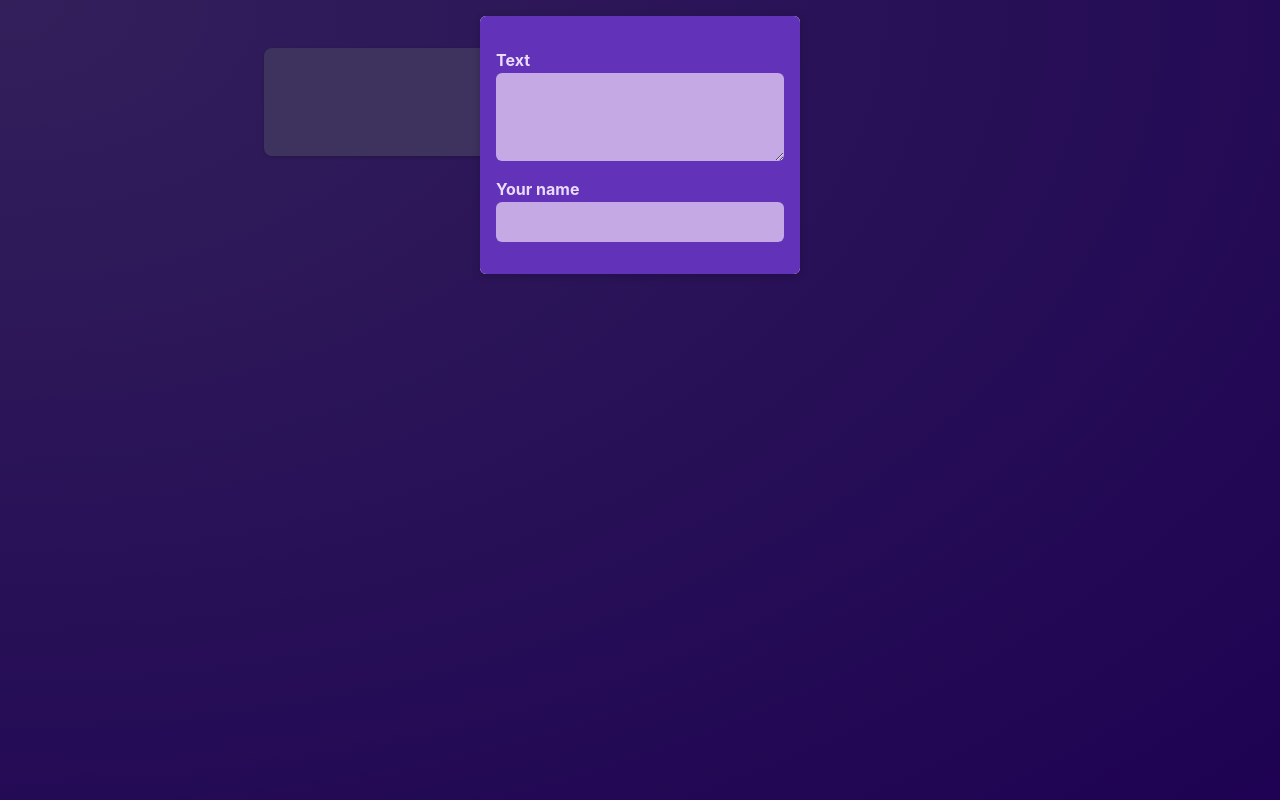
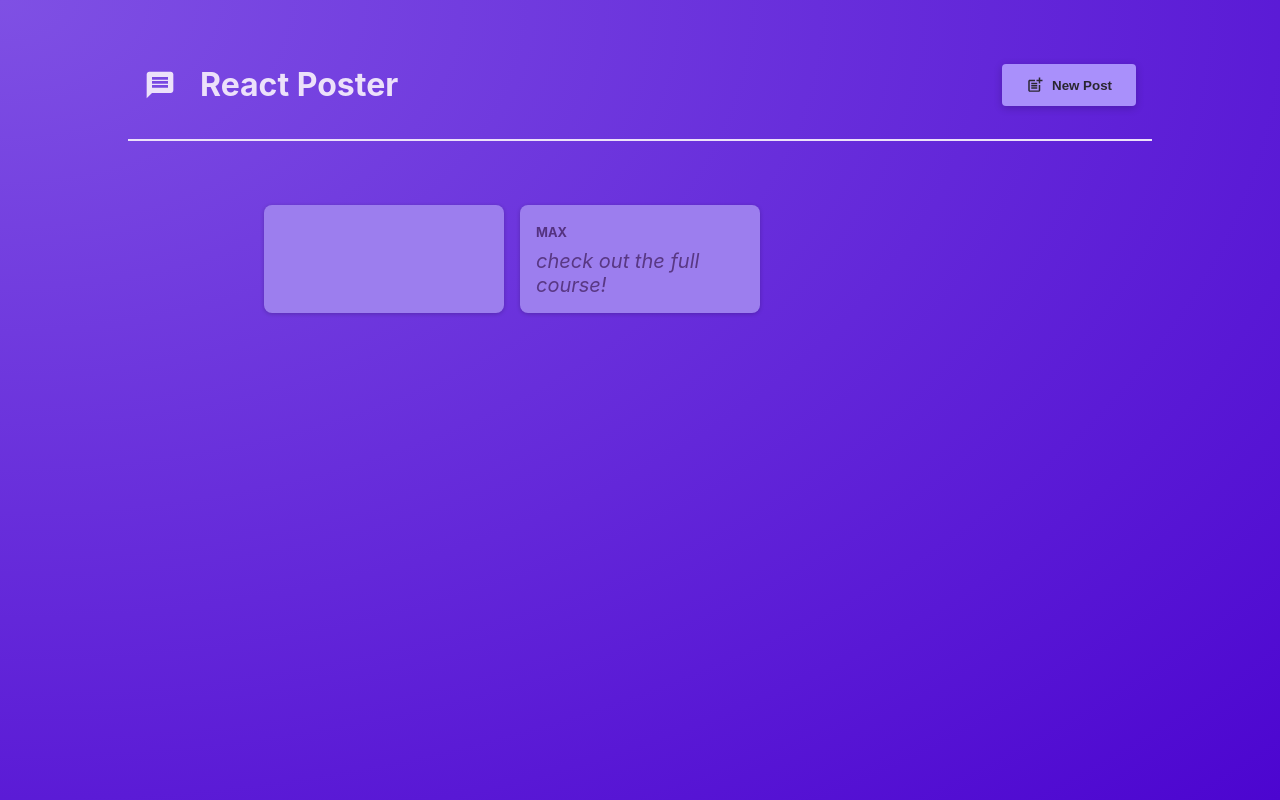
Before and after one commit to PJLindsay/react-crash-course, a React (Vite) app: page / in a window 1280 px wide. Built offline with nearby package versions, Linux system fonts and the light colour scheme.

Commit message:
Add Hide and Show Modal logic to App component

```diff
--- a/src/App.jsx
+++ b/src/App.jsx
@@ -1,10 +1,29 @@
+import { useState } from "react";
+
 import PostsList from "./components/PostsList";
+import MainHeader from "./components/MainHeader";
 
 function App() {
+  const [modalIsVisible, setModalIsVisible] = useState(false);
+
+  function hideModalHandler() {
+    setModalIsVisible(false);
+  }
+
+  function showModalHandler() {
+    setModalIsVisible(true);
+  }
+
   return (
-    <main>
-      <PostsList />
-    </main>
+    <>
+      <MainHeader onCreatePost={showModalHandler} />
+      <main>
+        <PostsList
+          isPosting={modalIsVisible}
+          onStopPosting={hideModalHandler}
+        />
+      </main>
+    </>
   );
 }
 
--- /dev/null
+++ b/src/components/MainHeader.jsx
@@ -0,0 +1,22 @@
+import { MdPostAdd, MdMessage } from 'react-icons/md';
+
+import classes from './MainHeader.module.css';
+
+function MainHeader({ onCreatePost }) {
+  return (
+    <header className={classes.header}>
+      <h1 className={classes.logo}>
+        <MdMessage />
+        React Poster
+      </h1>
+      <p>
+        <button className={classes.button} onClick={onCreatePost}>
+          <MdPostAdd size={18} />
+          New Post
+        </button>
+      </p>
+    </header>
+  );
+}
+
+export default MainHeader;
--- /dev/null
+++ b/src/components/MainHeader.module.css
@@ -0,0 +1,36 @@
+.header {
+    /* padding: 2rem 10%; */
+    margin: 2rem 10%;
+    padding: 1rem;
+    text-align: center;
+    display: flex;
+    justify-content: space-between;
+    align-items: center;
+    border-bottom: 2px solid #ece1fa;
+  }
+
+  .logo {
+    font-size: 2rem;
+    display: flex;
+    gap: 1.5rem;
+    align-items: center;
+    color: #ece1fa;
+  }
+
+  .button {
+    display: inline-flex;
+    align-items: center;
+    gap: 0.5rem;
+    padding: 0.75rem 1.5rem;
+    background-color: #a990fb;
+    color: #2a2630;
+    border: none;
+    border-radius: 4px;
+    box-shadow: 0 2px 8px rgba(0, 0, 0, 0.2);
+    cursor: pointer;
+    font-weight: bold;
+  }
+
+  .button:hover {
+    background-color: #8c6cf7;
+  }
--- a/src/components/PostsList.jsx
+++ b/src/components/PostsList.jsx
@@ -5,14 +5,9 @@
 import Modal from "./Modal";
 import classes from "./PostsList.module.css";
 
-function PostsList() {
-  const [modalIsVisible, setModalIsVisible] = useState(true);
+function PostsList(props) {
   const [enteredBody, setEnteredBody] = useState("");
   const [enteredAuthor, setEnteredAuthor] = useState("");
-
-  function hideModalHandler() {
-    setModalIsVisible(false);
-  }
 
   function bodyChangeHandler(event) {
     setEnteredBody(event.target.value);
@@ -24,9 +19,9 @@
 
   let modalContent;
 
-  if (modalIsVisible) {
+  if (props.isPosting) {
     modalContent = (
-      <Modal onClose={hideModalHandler}>
+      <Modal onClose={props.onStopPosting}>
         <NewPost
           onBodyChange={bodyChangeHandler}
           onAuthorChange={authorChangeHandler}
```
